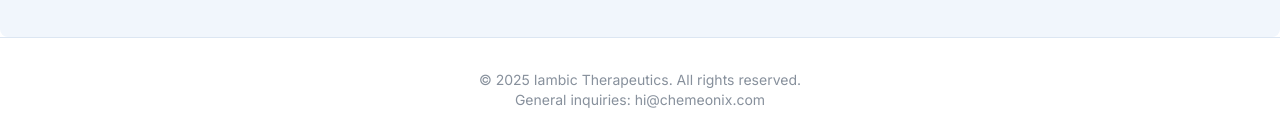
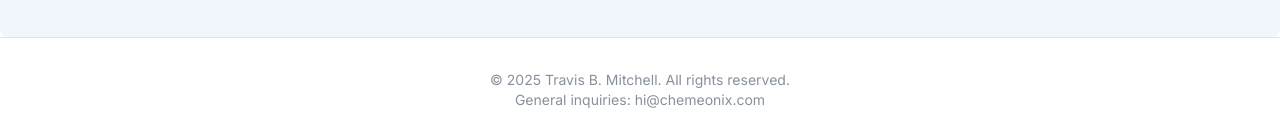
Before and after one commit to ChemEonix/chemeonix-website, a Next.js app: page / in a window 1280 px wide. Shown: the part 3798-3937 px from the top of the page. Built offline with nearby package versions, Linux system fonts and the light colour scheme; what tailwindcss-animated would draw is missing.

Commit message:
fix: update copyright notice to use correct portfolio name in footer

```diff
--- a/src/components/footer.tsx
+++ b/src/components/footer.tsx
@@ -9,7 +9,7 @@
     <footer className="border-t py-6 md:py-8">
       <div className="container flex flex-col items-center justify-center text-center max-w-full">
         <p className="text-sm text-muted-foreground">
-          &copy; {currentYear} {portfolioData.company}. All rights reserved.
+          &copy; {currentYear} {portfolioData.name}. All rights reserved.
         </p>
         <p className="text-sm text-muted-foreground">
           General inquiries:{" "}
```
Also changed, not shown: 1 other file (tests, documents, lock files or other folders).
